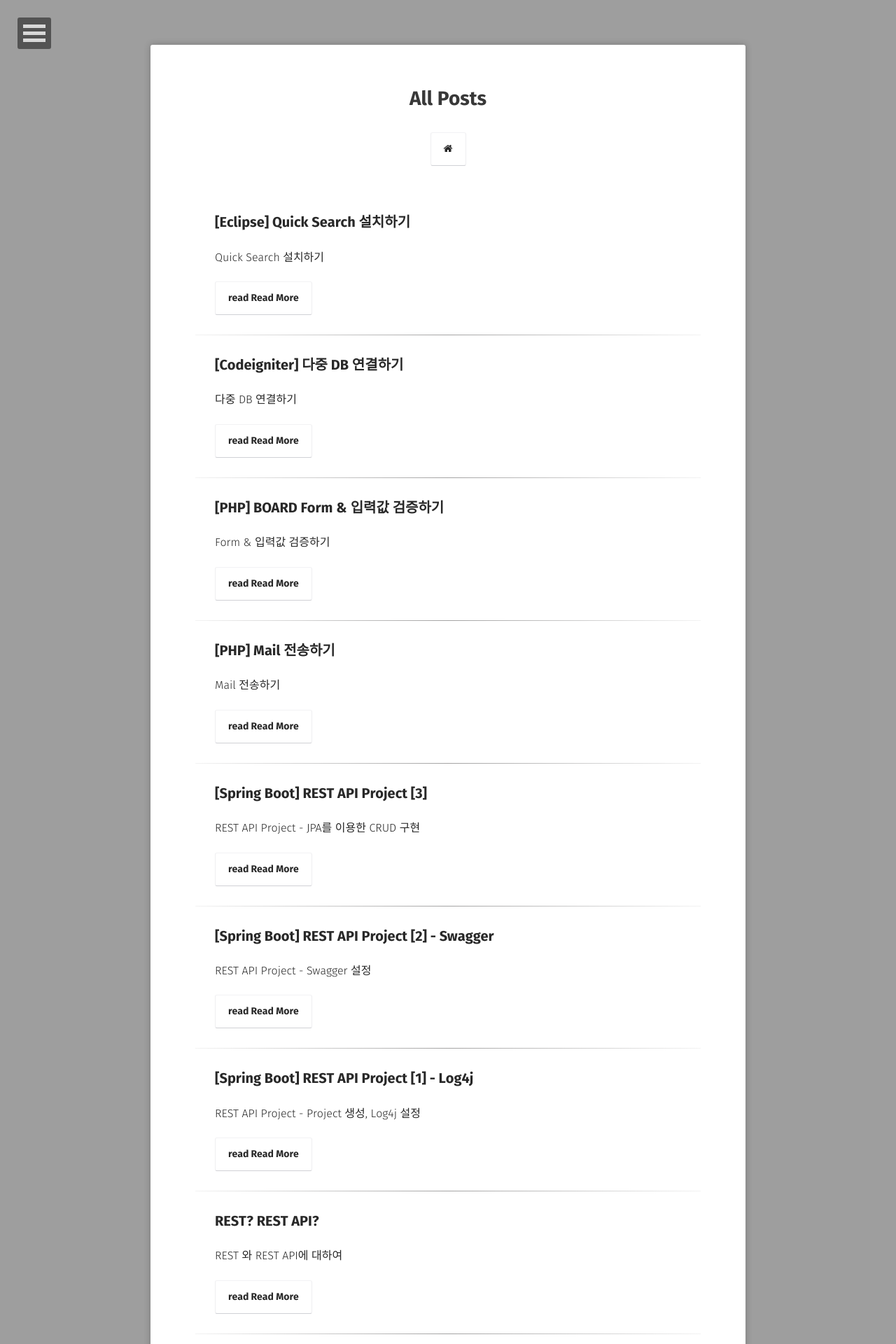
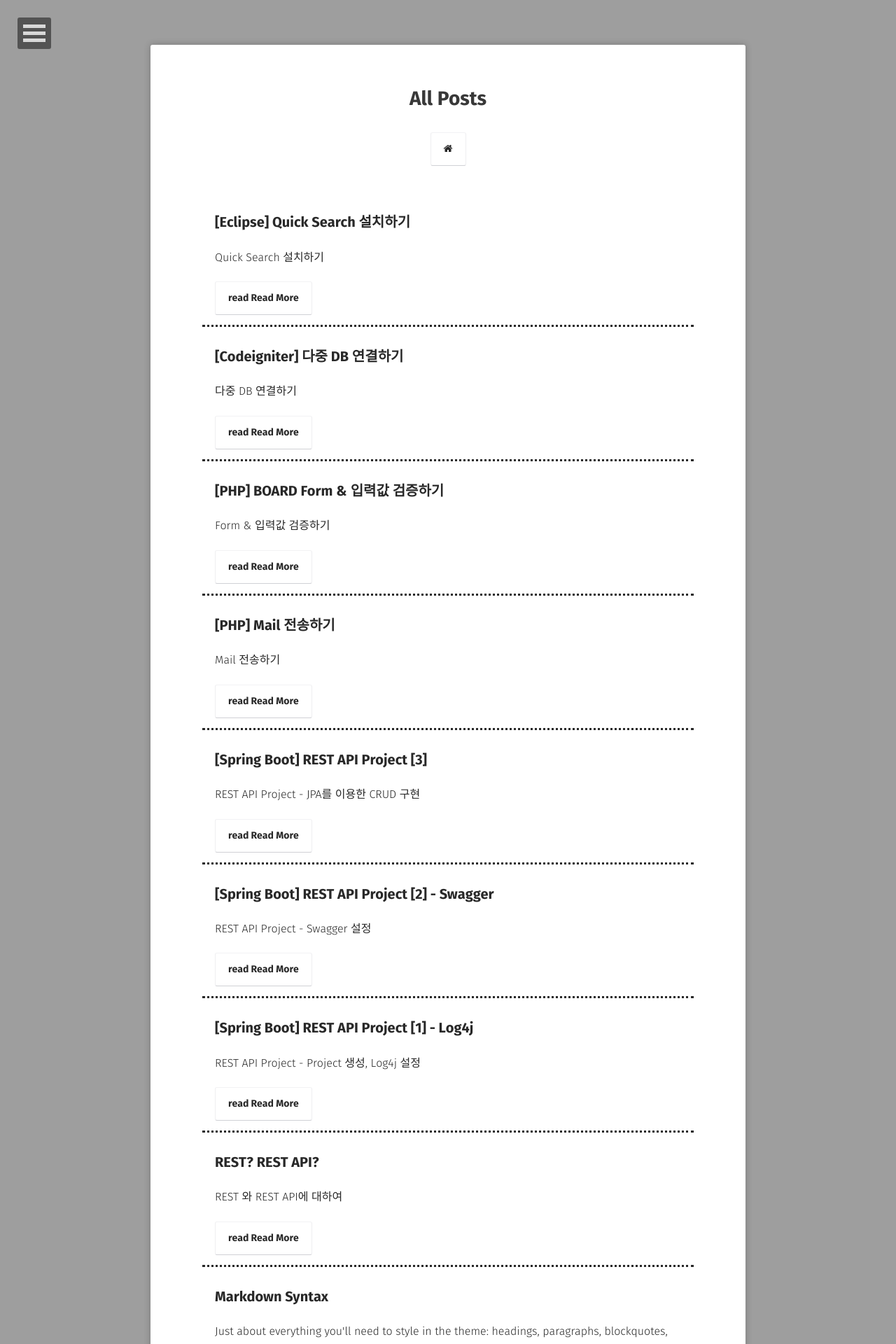
Before and after one commit to GayeonYoon/GayeonYoon.github.io, a Jekyll site: the page built from posts/index.md, in a window 1280 px wide. Shown: the top 1920 px of the page at 70% size. Built offline with Jekyll 4.4.1, drawn with Linux system fonts in a browser that asks for light colours; some web fonts are replaced.

Commit message:
Update post-list.html

```diff
--- a/_layouts/post-list.html
+++ b/_layouts/post-list.html
@@ -25,14 +25,13 @@ layout: compress
 
                     {% for post in site.posts %}
                        {% if post.project == null %}
-                        <ul>
-                            <li class="wow fadeInLeft" data-wow-duration="1.5s">
+                        <ul style="bottom">
+                            <li class="wow fadeInLeft" data-wow-duration="1.5s" style="border-bottom: dotted;">
                                 <a class="zoombtn" href="{{ site.url }}{{ post.url }}">{{ post.title }}</a>
                                 <p>{{ post.excerpt }}</p>
                                 <a href="{{ site.url }}{{ post.url }}" class="btn zoombtn">read Read More</a>
                             </li>
                         </ul>
-                     <hr>
                       {% endif %}
                     {% endfor %}
 
```
